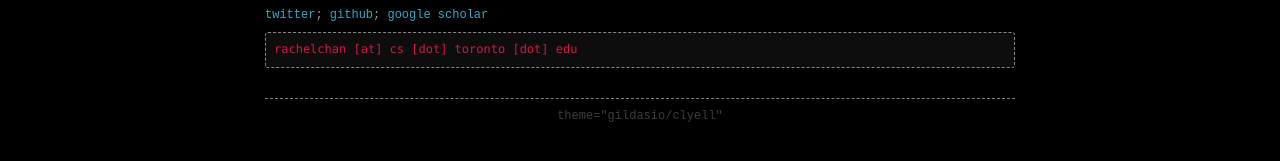
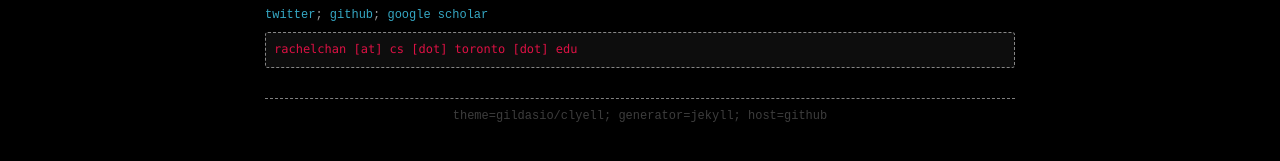
Before and after one commit to rcwchan/rcwchan.github.io, a Jekyll site: the page built from index.md, in a window 1280 px wide. Shown: the part 219-380 px from the top of the page. Built offline with Jekyll 4.4.1, drawn with Linux system fonts in a browser that asks for light colours.

Commit message:
Clarify footer

```diff
--- a/_config.yml
+++ b/_config.yml
@@ -1,6 +1,6 @@
 # Site settings
 title: "rachel"
-bye_message: 'theme="gildasio/clyell"'
+bye_message: 'theme=gildasio/clyell; generator=jekyll; host=github'
 baseurl: "https://rcwchan.github.io/"
 url: "https://rcwchan.github.io"
 
```
Also changed, not shown: 10 other files.
